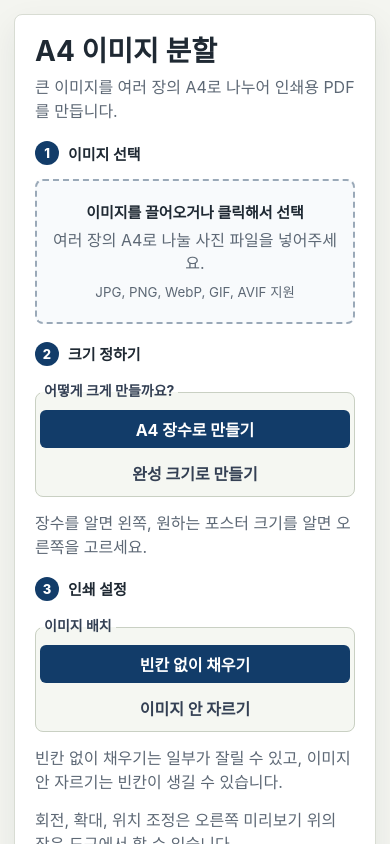
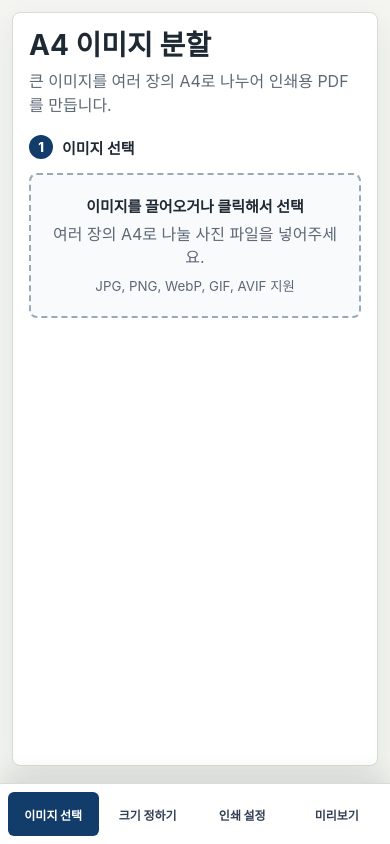
Before and after one commit to Dev-JIHO/ImageSplitter, a React (Vite) app: page / in a window 390 px wide. Shown: the top 844 px of the page. Built offline with nearby package versions, Linux system fonts and the light colour scheme.

Commit message:
MVP test 0.4

```diff
--- a/src/App.css
+++ b/src/App.css
@@ -51,6 +51,12 @@ button:disabled {
   border-radius: 8px;
   background: #ffffff;
   box-shadow: 0 12px 32px rgba(31, 41, 51, 0.08);
+}
+
+.mobile-section {
+  display: flex;
+  flex-direction: column;
+  gap: 14px;
 }
 
 .step-heading {
@@ -505,8 +511,12 @@ button:disabled {
 }
 
 .preview-canvas.is-draggable {
-  cursor: crosshair;
+  cursor: grab;
   touch-action: none;
+}
+
+.preview-canvas.is-draggable:active {
+  cursor: grabbing;
 }
 
 .empty-preview {
@@ -582,22 +592,106 @@ button:disabled {
   gap: 10px;
 }
 
+.mobile-bottom-nav {
+  display: none;
+}
+
 @media (max-width: 860px) {
   .app-shell {
     grid-template-columns: 1fr;
-    padding: 14px;
+    min-height: 100dvh;
+    padding: 12px 12px 78px;
+  }
+
+  .control-panel,
+  .preview-panel {
+    min-height: calc(100dvh - 90px);
+  }
+
+  .control-panel[data-mobile-active="false"],
+  .preview-panel[data-mobile-active="false"],
+  .mobile-section[data-mobile-active="false"] {
+    display: none;
+  }
+
+  .control-panel {
+    align-self: stretch;
+    max-height: calc(100dvh - 90px);
+    overflow: auto;
+    padding: 16px;
   }
 
   .preview-panel {
-    min-height: 420px;
+    flex-direction: column;
+    justify-content: flex-start;
+    gap: 10px;
+    padding: 12px;
+  }
+
+  .preview-legend {
+    position: static;
+    max-width: 100%;
+    order: 0;
   }
 
   .preview-toolbar {
+    position: static;
+    order: 1;
     grid-template-columns: 1fr 1fr;
+    width: 100%;
+    max-width: 100%;
   }
 
   .toolbar-range {
     grid-column: 1 / -1;
+  }
+
+  .toolbar-button {
+    min-height: 42px;
+  }
+
+  .toolbar-hint {
+    text-align: left;
+  }
+
+  .preview-canvas {
+    order: 2;
+    max-height: calc(100dvh - 250px);
+    object-fit: contain;
+  }
+
+  .preview-canvas.is-draggable {
+    touch-action: none;
+  }
+
+  .mobile-bottom-nav {
+    position: fixed;
+    right: 0;
+    bottom: 0;
+    left: 0;
+    z-index: 20;
+    display: grid;
+    grid-template-columns: repeat(4, 1fr);
+    gap: 4px;
+    padding: 8px max(8px, env(safe-area-inset-right)) calc(8px + env(safe-area-inset-bottom)) max(8px, env(safe-area-inset-left));
+    border-top: 1px solid #d8dcd3;
+    background: rgba(255, 255, 255, 0.97);
+    box-shadow: 0 -8px 24px rgba(31, 41, 51, 0.12);
+  }
+
+  .mobile-bottom-nav button {
+    min-height: 44px;
+    border: 0;
+    border-radius: 6px;
+    background: transparent;
+    color: #344054;
+    font-size: 12px;
+    font-weight: 800;
+  }
+
+  .mobile-bottom-nav button.active {
+    background: #123c69;
+    color: #ffffff;
   }
 }
 
--- a/src/App.tsx
+++ b/src/App.tsx
@@ -41,6 +41,7 @@ import {
 } from './lib/targetSize';
 
 type SizingMode = 'manual' | 'target';
+type MobilePanel = 'image' | 'size' | 'print' | 'preview';
 
 interface Settings {
   mode: SizingMode;
@@ -93,6 +94,7 @@ export default function App() {
   const [isExporting, setIsExporting] = useState(false);
   const [isConfirmOpen, setIsConfirmOpen] = useState(false);
   const [isDraggingFile, setIsDraggingFile] = useState(false);
+  const [activeMobilePanel, setActiveMobilePanel] = useState<MobilePanel>('image');
   const [toolbarPosition, setToolbarPosition] = useState<ToolbarPosition>({
     top: 12,
     right: 12,
@@ -307,7 +309,12 @@ export default function App() {
 
   return (
     <main className="app-shell" aria-label="A4 이미지 분할 PDF 생성기">
-      <section className="control-panel" aria-label="분할 설정">
+      <section
+        className="control-panel"
+        data-mobile-active={activeMobilePanel !== 'preview'}
+        aria-label="분할 설정"
+      >
+        <div className="mobile-section" data-mobile-active={activeMobilePanel === 'image'}>
           <div className="title-block">
             <h1>A4 이미지 분할</h1>
             <p>큰 이미지를 여러 장의 A4로 나누어 인쇄용 PDF를 만듭니다.</p>
@@ -350,7 +357,9 @@ export default function App() {
             />
           </label>
           {imageError ? <p className="error-text">{imageError}</p> : null}
+        </div>
 
+        <div className="mobile-section" data-mobile-active={activeMobilePanel === 'size'}>
           <div className="step-heading">
             <span>2</span>
             <strong>크기 정하기</strong>
@@ -374,34 +383,6 @@ export default function App() {
           </fieldset>
           <p className="hint-text">
             장수를 알면 왼쪽, 원하는 포스터 크기를 알면 오른쪽을 고르세요.
-        </p>
-
-        <div className="step-heading">
-          <span>3</span>
-          <strong>인쇄 설정</strong>
-        </div>
-        <fieldset className="segmented">
-          <legend>이미지 배치</legend>
-          <button
-            type="button"
-            className={settings.fitMode === 'cover' ? 'active' : ''}
-            onClick={() => updateSetting('fitMode', 'cover')}
-          >
-            빈칸 없이 채우기
-          </button>
-          <button
-            type="button"
-            className={settings.fitMode === 'fit' ? 'active' : ''}
-            onClick={() => updateSetting('fitMode', 'fit')}
-          >
-            이미지 안 자르기
-          </button>
-        </fieldset>
-        <p className="hint-text">
-          빈칸 없이 채우기는 일부가 잘릴 수 있고, 이미지 안 자르기는 빈칸이 생길 수 있습니다.
-        </p>
-        <p className="hint-text">
-          회전, 확대, 위치 조정은 오른쪽 미리보기 위의 작은 도구에서 할 수 있습니다.
           </p>
 
           {settings.mode === 'manual' ? (
@@ -496,6 +477,36 @@ export default function App() {
             </div>
           </>
           )}
+        </div>
+
+        <div className="mobile-section" data-mobile-active={activeMobilePanel === 'print'}>
+          <div className="step-heading">
+            <span>3</span>
+            <strong>인쇄 설정</strong>
+          </div>
+          <fieldset className="segmented">
+            <legend>이미지 배치</legend>
+            <button
+              type="button"
+              className={settings.fitMode === 'cover' ? 'active' : ''}
+              onClick={() => updateSetting('fitMode', 'cover')}
+            >
+              빈칸 없이 채우기
+            </button>
+            <button
+              type="button"
+              className={settings.fitMode === 'fit' ? 'active' : ''}
+              onClick={() => updateSetting('fitMode', 'fit')}
+            >
+              이미지 안 자르기
+            </button>
+          </fieldset>
+          <p className="hint-text">
+            빈칸 없이 채우기는 일부가 잘릴 수 있고, 이미지 안 자르기는 빈칸이 생길 수 있습니다.
+          </p>
+          <p className="hint-text">
+            회전, 확대, 위치 조정은 미리보기의 작은 도구에서 할 수 있습니다.
+          </p>
 
         <div className="field-grid">
           <NumberField
@@ -607,11 +618,13 @@ export default function App() {
         >
           QA 세팅 내보내기
         </button>
+        </div>
       </section>
 
       <section
         ref={previewPanelRef}
         className="preview-panel"
+        data-mobile-active={activeMobilePanel === 'preview'}
         aria-label="분할 미리보기"
       >
         <PreviewLegend />
@@ -629,7 +642,9 @@ export default function App() {
               className={`preview-canvas ${
                 layoutState.layout.fitMode === 'cover' ? 'is-draggable' : ''
               }`}
+              aria-label="미리보기 이미지 위치 조정"
               onPointerDown={(event) => {
+                if (layoutState.layout?.fitMode !== 'cover') return;
                 event.currentTarget.setPointerCapture(event.pointerId);
                 updateCropFocusFromPointer(event);
               }}
@@ -658,6 +673,23 @@ export default function App() {
           isExporting={isExporting}
         />
       ) : null}
+      <nav className="mobile-bottom-nav" aria-label="모바일 단계 이동">
+        {[
+          ['image', '이미지 선택'],
+          ['size', '크기 정하기'],
+          ['print', '인쇄 설정'],
+          ['preview', '미리보기'],
+        ].map(([panel, label]) => (
+          <button
+            key={panel}
+            type="button"
+            className={activeMobilePanel === panel ? 'active' : ''}
+            onClick={() => setActiveMobilePanel(panel as MobilePanel)}
+          >
+            {label}
+          </button>
+        ))}
+      </nav>
     </main>
   );
 }
@@ -763,7 +795,7 @@ function PreviewToolbar({
       >
         확대 원래대로      </button>
       {settings.fitMode === 'cover' ? (
-        <span className="toolbar-hint">마우스로 드래그하여 위치 조정</span>
+        <span className="toolbar-hint">미리보기를 손가락이나 마우스로 드래그하여 위치 조정</span>
       ) : null}
     </div>
   );
```
Lines whose indentation alone changed are shown as unchanged.
